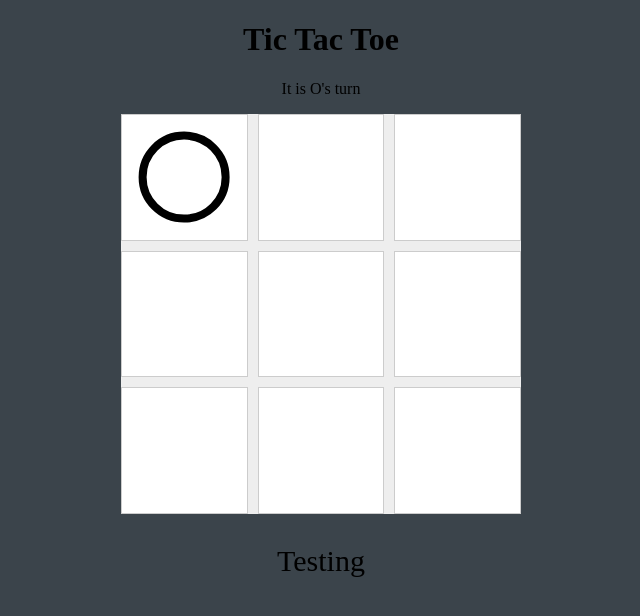
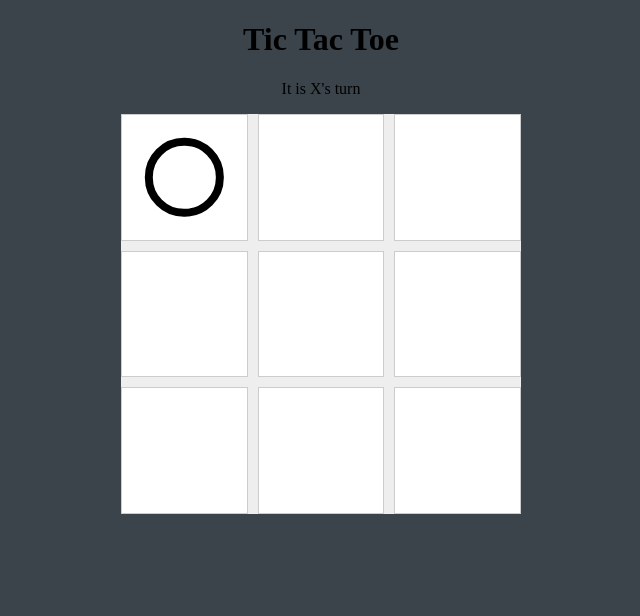
Before and after one commit to Edith2pointOh/TicTacToe, a plain HTML site: page index.html in a window 1280 px wide. Both pictures are taken after a click on the element 503 px from the left and 177 px from the top of the page. Shown: the whole page, without its empty margins (319-959 px from the left). Drawn offline with Linux system fonts and the light colour scheme.

Commit message:
Completed

```diff
--- a/app.js
+++ b/app.js
@@ -4,6 +4,9 @@ const gameboard = [[null, null, null], [null, null, null], [null, null, null] ];
 
 // false = o, true = x
 let isX = false;
+
+const whosTurn = document.getElementById('whosTurn');
+whosTurn.innerHTML = "It is O's turn";
 
 // Get reference to all the cell elements
 const square = document.querySelectorAll(".grid-item");
@@ -20,9 +23,6 @@ function handleSquareClick(event) {
     const x = getX(i);
     const y = getY(i);
     gameboard[x][y] = isX;
-    console.log(i)
-    console.log(x, y)
-    console.log(gameboard);
 
     // add CSS class to the clicked square
     if (isX) {
@@ -31,18 +31,21 @@ function handleSquareClick(event) {
         clickedSquare.classList.add("circle");
     }
     isX = !isX;
+    displayWhosTurn();
     processBoard(gameboard);
     // Remove click event listener from the clicked square
     clickedSquare.removeEventListener("click", handleSquareClick);
 }
 
-const whosTurn = document.getElementById('whosTurn');
+// Display who's turn it is
+function displayWhosTurn() {
+    if (isX) {
+        whosTurn.innerHTML = "It is X's turn";
+    } else {
+        whosTurn.innerHTML = "It is O's turn";
+    }
+}
 
-if (!isX) {
-    whosTurn.innerHTML = "It is O's turn";
-} else {
-    whosTurn.innerHTML = "It is X's turn";
-}
 
 function getX(i) {
     return Math.floor(i/3);
@@ -56,7 +59,7 @@ function getY(i) {
 function processBoard(gameboard) {
     let winner = isRowComplete(gameboard);
     if (winner) {
-        endGame(winner + 'won');
+        endGame(`${winner} wins!`);
         return;
     }
     winner = isColumnComplete(gameboard);
@@ -94,17 +97,16 @@ function isColumnComplete(gameboard) {
 function isDiagonalComplete(gameboard) {
     const diagonal1 = [gameboard[0][0], gameboard[1][1], gameboard[2][2]];
     if (diagonal1.every(square => square === diagonal1[0] && diagonal1[0] !== null)) {
-        console.log("there's a diagonal winner")
         return OorXforTheWin(diagonal1[0]);
     }
 
     const diagonal2 = [gameboard[0][2], gameboard[1][1], gameboard[2][0]];
     if (diagonal2.every(square => square === diagonal2[0] && diagonal2[0] !== null)) {
-        console.log("there's a diagonal winner")
         return OorXforTheWin(diagonal2[0]);
     }
 }
 
+// Check if no one has won the game
 function isBoardFull(gameboard) {
     let noWinner = '';
     for (let x = 0; x < gameboard.length; x++) {
@@ -142,5 +144,9 @@ function endGame(winner) {
 // display reset button and functionality
     const resetBtn = document.getElementById("resetBtn");
     resetBtn.classList.remove("btnVisiblity");
+    resetBtn.addEventListener('click', handlerReset);
+}
 
+function handlerReset() {
+    window.location.reload();
 }
--- a/index.html
+++ b/index.html
@@ -25,7 +25,7 @@
             <div data-index="8" class="grid-item"></div>
         </div>
 
-        <p id="endGame">Testing</p>
+        <p id="endGame"></p>
         <button id="resetBtn" class="btnVisiblity">Reset Game</button>
     </div>
     <script src="app.js"></script>
--- a/styles.css
+++ b/styles.css
@@ -55,8 +55,8 @@ body {
     top: 50%;
     left: 50%;
     transform: translate(-50%, -50%);
-    width: 60%;
-    height: 60%;
+    width: 50%;
+    height: 50%;
     border-radius: 50%;
     border: 8px solid #000;
 }
```
